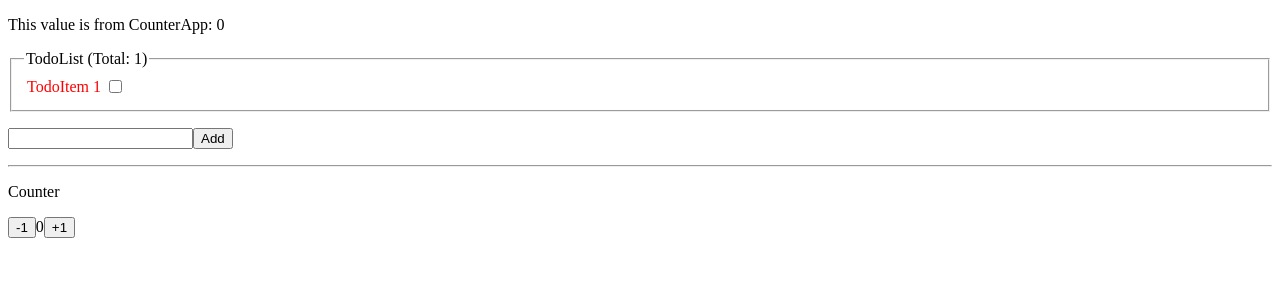
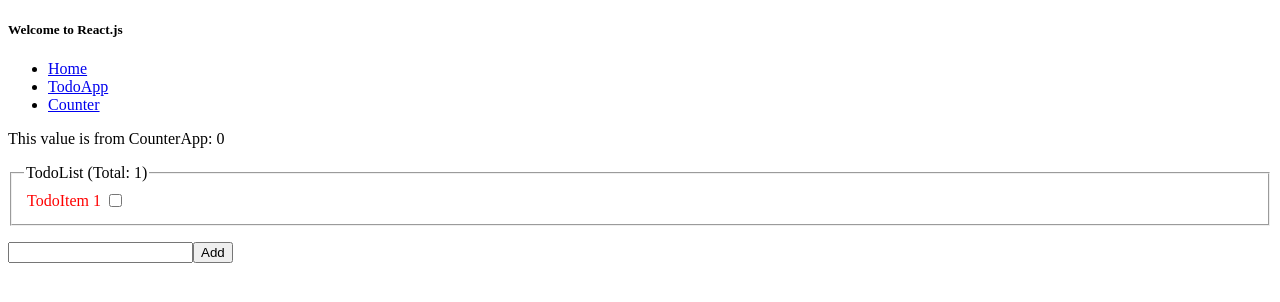
Before and after one commit to UMIQLO/reactjs-boilerplate, a React app: page /todo in a window 1280 px wide. Shown: the top 302 px of the page. Built offline with nearby package versions, Linux system fonts and the light colour scheme; the HTML template or start-up script is replaced by a standard one.

Commit message:
use react router

```diff
--- a/package.json
+++ b/package.json
@@ -16,7 +16,7 @@
     "webpack-dev-server": "^3.1.8"
   },
   "scripts": {
-    "start": "webpack-dev-server --config ./webpack.config.js --mode development"
+    "start": "webpack-dev-server --config ./webpack.config.js --mode development --history-api-fallback"
   },
   "dependencies": {
     "react": "^16.5.1",
--- a/src/App.jsx
+++ b/src/App.jsx
@@ -1,16 +1,36 @@
 import React from 'react';
 import ReactDOM from 'react-dom';
+import {BrowserRouter as Router, Switch, Route, Link} from 'react-router-dom'
+
 import CounterContainer from './Counter/containers/CounterContainer'
 import TodoApp from './TodoApp/components/TodoApp'
 
 class App extends React.Component {
   render() {
-    return (<div>
-      <TodoApp/>
-      <hr/>
-      <CounterContainer/>
-    </div>)
+    return (<Router>
+      <div>
+        <h5>Welcome to React.js</h5>
+        <ul>
+          <li>
+            <Link to={"/"}>Home</Link>
+          </li>
+          <li>
+            <Link to={'/todo'}>TodoApp</Link>
+          </li>
+          <li>
+            <Link to={'/counter'}>Counter</Link>
+          </li>
+        </ul>
+        <Switch>
+          <Route exact path='/' component={home}/>
+          <Route path='/todo' component={TodoApp}/>
+          <Route path='/counter' component={CounterContainer}/>
+        </Switch>
+      </div>
+    </Router>)
   }
 }
 
+const home = () => (<div>This is HomePage</div>)
+
 export default App;
--- a/src/TodoApp/components/TodoInput.jsx
+++ b/src/TodoApp/components/TodoInput.jsx
@@ -6,7 +6,7 @@ const TodoInput = ({onAddTodo}) => {
   return (<div>
     <p><input type="text" ref={value => todoInput = value}/>
       <input type="button" value="Add" onClick={() => {
-          onAddTodo(todoInput.value)
+          (todoInput.value !== '') ? onAddTodo(todoInput.value) : ''
           todoInput.value = ''
         }}/></p>
   </div>)
```
